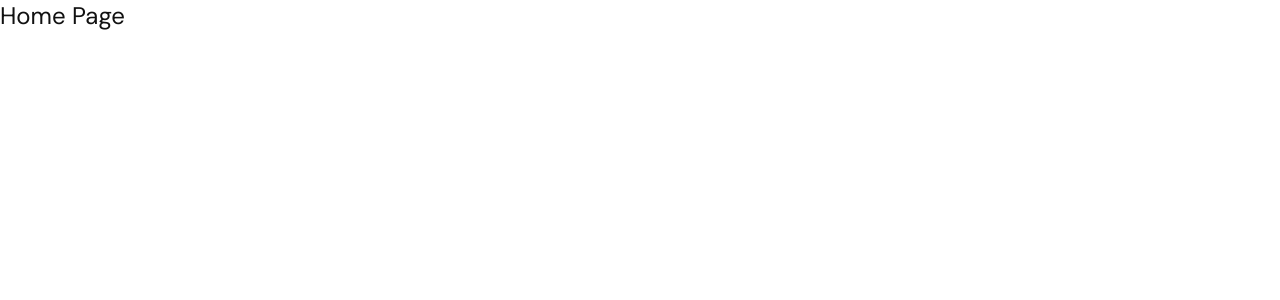
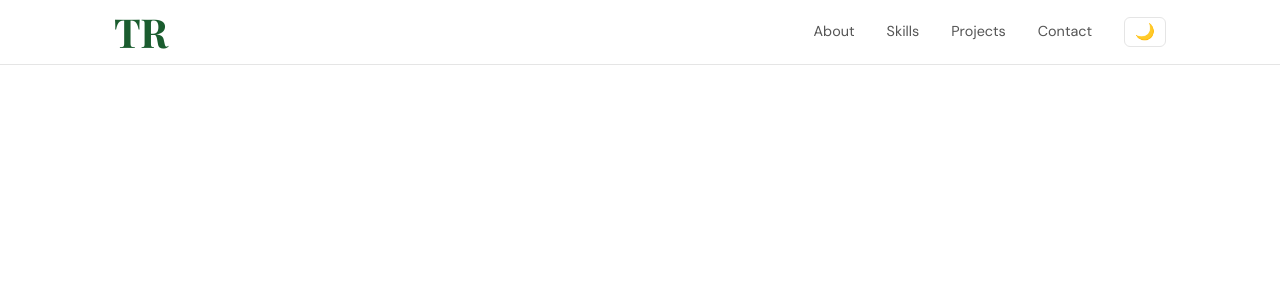
Before and after one commit to tamara-radovanovic/web-portfolio, a React (Vite) app: page / in a window 1280 px wide. Shown: the top 300 px of the page. Built offline with nearby package versions, Linux system fonts and the light colour scheme.

Commit message:
add Navbar component with theme toggle

```diff
--- a/index.html
+++ b/index.html
@@ -4,7 +4,7 @@
     <meta charset="UTF-8" />
     <link rel="icon" type="image/png" href="/favicon.png" />
     <meta name="viewport" content="width=device-width, initial-scale=1.0" />
-    <title>portfolio</title>
+    <title>Portfolio</title>
   </head>
   <body>
     <div id="root"></div>
--- a/src/App.tsx
+++ b/src/App.tsx
@@ -1,10 +1,12 @@
 import { BrowserRouter, Route, Routes } from "react-router-dom"
+import { Navbar } from "./components/Navbar";
 import HomePage from "./pages/HomePage"
 import ProjectDetailPage from "./pages/ProjectDetailPage"
 import NotFoundPage from "./pages/NotFoundPage";
 function App() {
   return (
     <BrowserRouter>
+     <Navbar />
       <Routes>
         <Route path="/" element={<HomePage/>}/>
         <Route path="/projects/:id" element={<ProjectDetailPage />} />
--- /dev/null
+++ b/src/components/Navbar.module.css
@@ -0,0 +1,87 @@
+.header {
+  position: fixed;
+  top: 0;
+  left: 0;
+  right: 0;
+  z-index: 100;
+  background-color: var(--bg-primary);
+  border-bottom: 1px solid var(--border-color);
+}
+
+.nav {
+  max-width: 1100px;
+  margin: 0 auto;
+  padding: 0 1.5rem;
+  height: 64px;
+  display: flex;
+  align-items: center;
+  justify-content: space-between;
+}
+
+.logo {
+  font-family: var(--font-display);
+  font-size: 2.5rem;
+  font-weight: 700;
+  color: var(--accent);
+  letter-spacing: -0.01em;
+}
+
+.logo:hover{
+    color: var(--accent-hover);
+}
+
+.navLink {
+  font-family: var(--font-body);
+  font-size: 0.9rem;
+  color: var(--text-secondary);
+  transition: color 0.2s ease;
+}
+
+.navLink:hover {
+  color: var(--accent);
+}
+
+.themeBtn {
+  background: none;
+  border: 1px solid var(--border-color);
+  border-radius: 6px;
+  padding: 6px 10px;
+  cursor: pointer;
+  color: var(--text-secondary);
+  font-size: 1rem;
+  line-height: 1;
+}
+
+.menuBtn {
+  background: none;
+  border: none;
+  cursor: pointer;
+  color: var(--text-primary);
+  font-size: 1.5rem;
+  line-height: 1;
+}
+
+.mobileMenu {
+  flex-direction: column;
+  padding: 1rem 1.5rem;
+  border-top: 1px solid var(--border-color);
+  background-color: var(--bg-primary);
+  gap: 1rem;
+}
+
+.mobileNavLink {
+  font-family: var(--font-body);
+  font-size: 1rem;
+  color: var(--text-secondary);
+}
+
+.mobileThemeBtn {
+  background: none;
+  border: 1px solid var(--border-color);
+  border-radius: 6px;
+  padding: 8px 12px;
+  cursor: pointer;
+  color: var(--text-secondary);
+  font-size: 0.9rem;
+  align-self: flex-start;
+}
--- /dev/null
+++ b/src/components/Navbar.tsx
@@ -0,0 +1,82 @@
+import { useState } from 'react'
+import { Link } from 'react-router-dom'
+import { useTheme } from '../hooks/useTheme'
+import styles from './Navbar.module.css'
+
+const NAV_LINKS = [
+  { label: 'About', href: '#about' },
+  { label: 'Skills', href: '#skills' },
+  { label: 'Projects', href: '#projects' },
+  { label: 'Contact', href: '#contact' },
+]
+
+export function Navbar() {
+  const { theme, toggleTheme } = useTheme()
+  const [menuOpen, setMenuOpen] = useState(false)
+
+  return (
+    <header className={styles.header}>
+      <nav className={styles.nav}>
+
+        {/* Logo */}
+        <Link to="/" className={styles.logo}>
+          TR
+        </Link>
+
+        {/* Desktop navigation */}
+        <div className="hidden md:flex items-center gap-8">
+          {NAV_LINKS.map(link => (
+            <a
+              key={link.label}
+              href={link.href}
+              className={styles.navLink}
+            >
+              {link.label}
+            </a>
+          ))}
+
+          <button
+            onClick={toggleTheme}
+            aria-label="Toggle theme"
+            className={styles.themeBtn}
+          >
+            {theme === 'light' ? '🌙' : '☀️'}
+          </button>
+        </div>
+
+        {/* Mobile hamburger */}
+        <button
+          className={`flex md:hidden ${styles.menuBtn}`}
+          onClick={() => setMenuOpen(prev => !prev)}
+          aria-label="Toggle menu"
+        >
+          {menuOpen ? '✕' : '☰'}
+        </button>
+
+      </nav>
+
+      {/* Mobile menu */}
+      {menuOpen && (
+        <div className={`flex md:hidden ${styles.mobileMenu}`}>
+          {NAV_LINKS.map(link => (
+            <a
+              key={link.label}
+              href={link.href}
+              onClick={() => setMenuOpen(false)}
+              className={styles.mobileNavLink}
+            >
+              {link.label}
+            </a>
+          ))}
+
+          <button
+            onClick={toggleTheme}
+            className={styles.mobileThemeBtn}
+          >
+            {theme === 'light' ? '🌙 Dark mode' : '☀️ Light mode'}
+          </button>
+        </div>
+      )}
+    </header>
+  )
+}
--- a/src/data/personal.ts
+++ b/src/data/personal.ts
@@ -6,14 +6,11 @@ export const personal = {
   location: 'Serbia',
   bio: 'Recent Information Technology graduate focused on web development and modern frontend technologies. Motivated to apply academic knowledge in practice, quickly learn new tools, and contribute to collaborative development teams.',
 
-  // Linkovi ka društvenim mrežama i profilima
   links: {
     github: 'https://github.com/tamara-radovanovic',
     linkedin: 'https://linkedin.com/in/tamara-radovanovic13',
   },
 
-  // PDF CV koji će biti u public/ folderu
-  // Visitor može da klikne i preuzme fajl direktno
   cvUrl: '/cv.pdf',
 
   experience: [
--- /dev/null
+++ b/src/hooks/useTheme.ts
@@ -0,0 +1,32 @@
+import {useState, useEffect} from 'react';
+
+type Theme = 'light' | 'dark'
+
+export function useTheme(){
+    const [theme, setTheme] = useState<Theme>(()=>{
+        const stored = localStorage.getItem('theme') as Theme | null
+        if (stored) return stored
+
+        const prefersDark = window.matchMedia('(prefers-color-scheme: dark)').matches
+        return prefersDark ? 'dark' : 'light'
+    })
+
+   useEffect(() => {
+    const root = document.documentElement // ovo je <html> element
+
+    if (theme === 'dark') {
+      root.classList.add('dark')
+    } else {
+      root.classList.remove('dark')
+    }
+
+
+    localStorage.setItem('theme', theme)
+    }, [theme])
+
+    const toggleTheme = () => {
+        setTheme(prev => prev === 'light' ? 'dark' : 'light')
+    }
+
+    return { theme, toggleTheme }
+}
```
